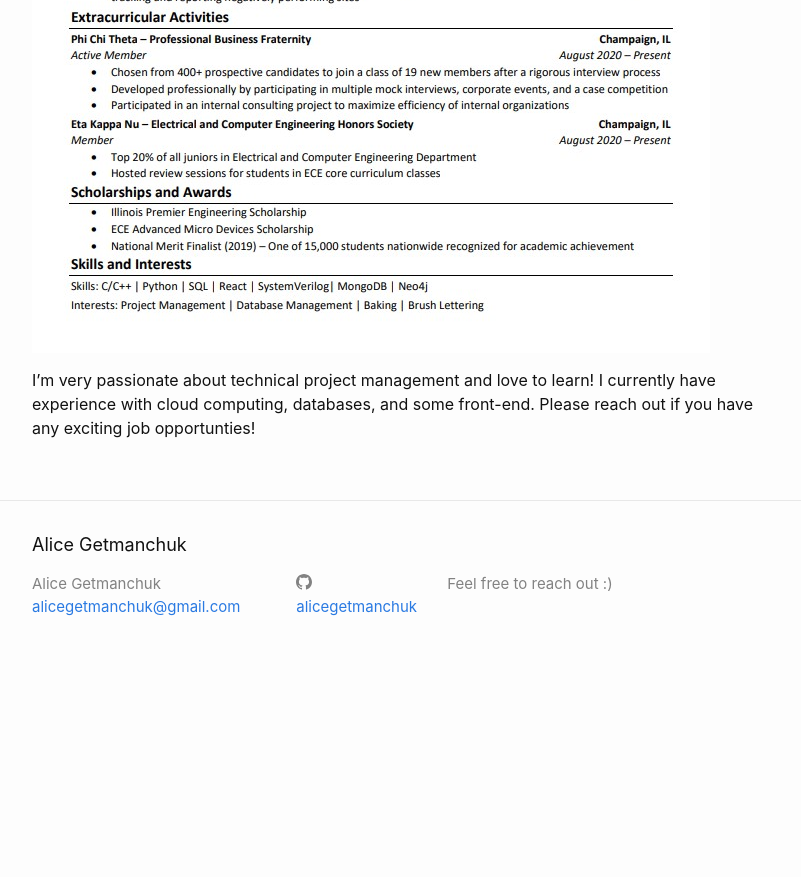
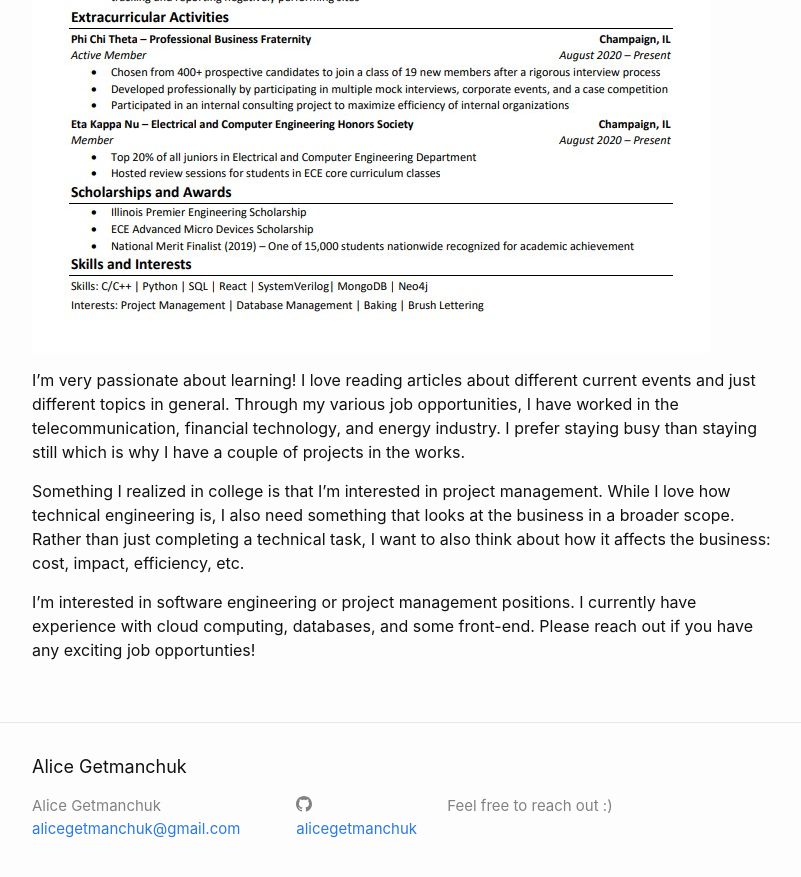
Before and after one commit to alicegetmanchuk/alicegetmanchuk.github.io, a Jekyll site: the page built from experience.md, in a window 1280 px wide and 900 px high, scrolled down 813 px. Shown: the top 877 px of the window, without its empty margins (238-1039 px from the left). Built offline with Jekyll 4.4.1, drawn with Linux system fonts in a browser that asks for light colours; before the commit the page ends 1491 px from its top, so only the background shows below that.

Commit message:
Updating experience and fixing favicon

```diff
--- a/_includes/head.html
+++ b/_includes/head.html
@@ -4,6 +4,7 @@
   <meta name="viewport" content="width=device-width, initial-scale=1">
   {%- seo -%}
   <link rel="stylesheet" href="{{ "/assets/main.css" | relative_url }}">
+  <link rel="shortcut icon" type="image/png" href="favicon.png">
   {%- feed_meta -%}
   {%- if jekyll.environment == 'production' and site.google_analytics -%}
     {%- include google-analytics.html -%}
--- a/experience.md
+++ b/experience.md
@@ -1,7 +1,7 @@
 ---
 layout: page
 title: Experience
-permalink: /Experience/
+permalink: /experience/
 position: 2
 ---
 
@@ -11,4 +11,8 @@ You can also find more information about me on my [LinkedIn](https://www.linkedi
 
 ![Resume](https://github.com/alicegetmanchuk/alicegetmanchuk.github.io/raw/main/_media/cur_resume.jpg){:class="img-responsive"}
 
-I'm very passionate about technical project management and love to learn! I currently have experience with cloud computing, databases, and some front-end. Please reach out if you have any exciting job opportunties!
+I'm very passionate about learning! I love reading articles about different current events and just different topics in general. Through my various job opportunities, I have worked in the telecommunication, financial technology, and energy industry. I prefer staying busy than staying still which is why I have a couple of projects in the works.
+
+Something I realized in college is that I'm interested in project management. While I love how technical engineering is, I also need something that looks at the business in a broader scope. Rather than just completing a technical task, I want to also think about how it affects the business: cost, impact, efficiency, etc.
+
+I'm interested in software engineering or project management positions. I currently have experience with cloud computing, databases, and some front-end. Please reach out if you have any exciting job opportunties!
```
